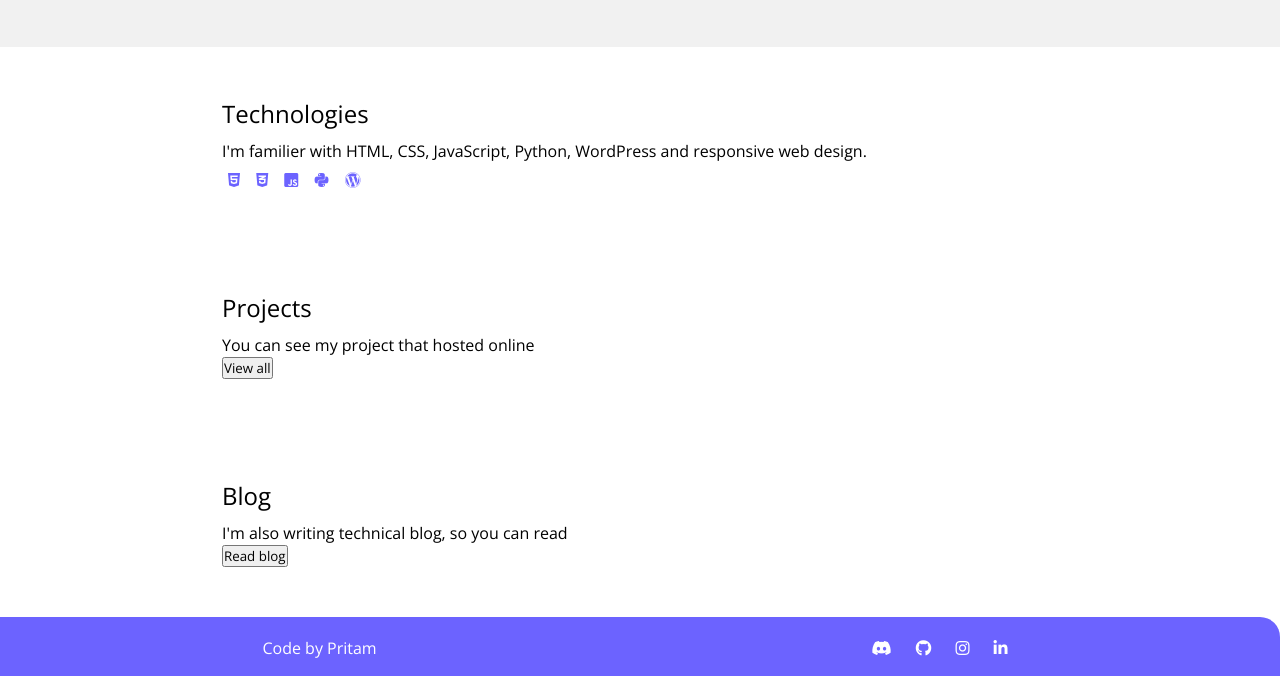
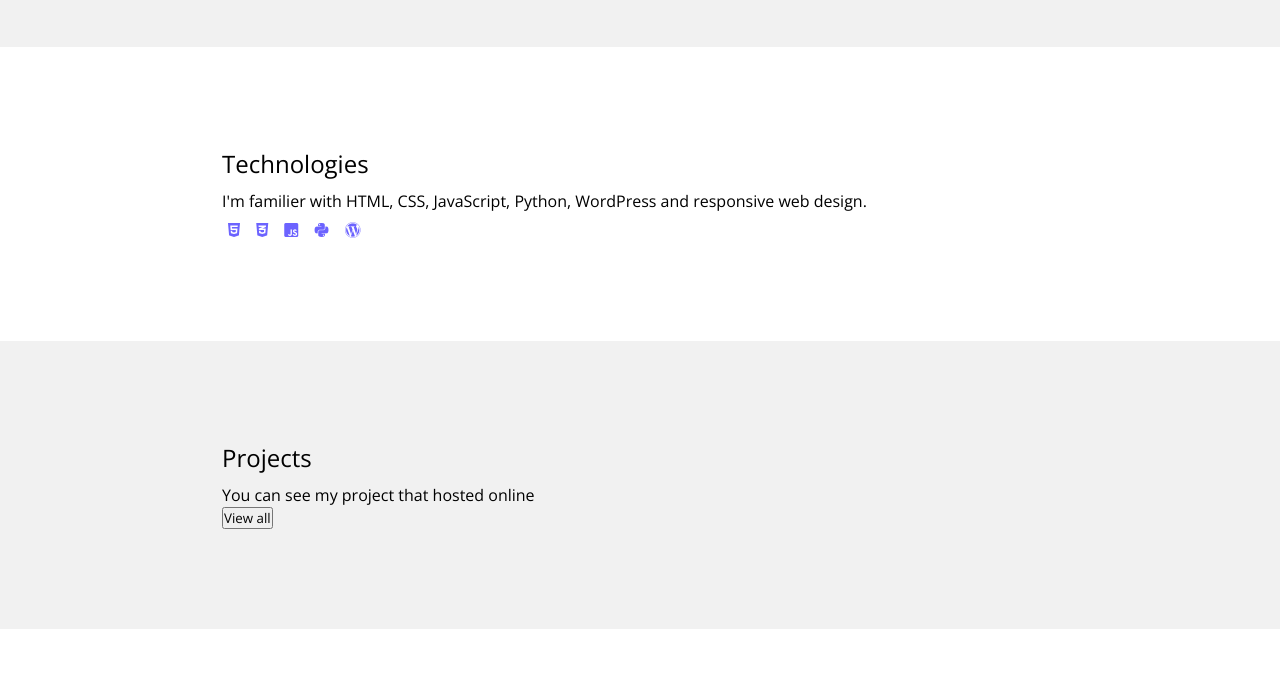
Before and after one commit to pritamkr1/pritamkr1-github.io, a plain HTML site: page index.html in a window 1280 px wide. Shown: the part 864-1540 px from the top of the page. Drawn offline with nearby package versions, Linux system fonts and the light colour scheme.

Commit message:
update section padding

```diff
--- a/index.html
+++ b/index.html
@@ -42,7 +42,7 @@
             </div>
         </section>
         <!--Technologies section-->
-        <section class="Technologies-section" class="section-padding">
+        <section id="Technologies-section" class="section-padding">
             <div class="container">
             <h2 class="section-heading"> Technologies</h2>
             <p class="section-para"> I'm familier with HTML, CSS, JavaScript, Python, WordPress and responsive web design.</p>
--- a/style.css
+++ b/style.css
@@ -30,6 +30,13 @@
     margin-top: 10px;
     padding: 0 6px;
     color: var(--primary-color);
+}
+#about-section, #project-section{
+    background-color: rgba(0, 0, 0, 0.055);
+    padding: 50px 0;
+}
+#Technologies-section, #blog-section{
+    padding: 50px 0;
 }
 /*---------navigation-----------*/
 
@@ -79,10 +86,6 @@
 }
 
 /*---------about section-----------*/
-#about-section{
-    background-color: rgba(0, 0, 0, 0.055);
-    padding: 50px 0;
-}
 
 
 
```
